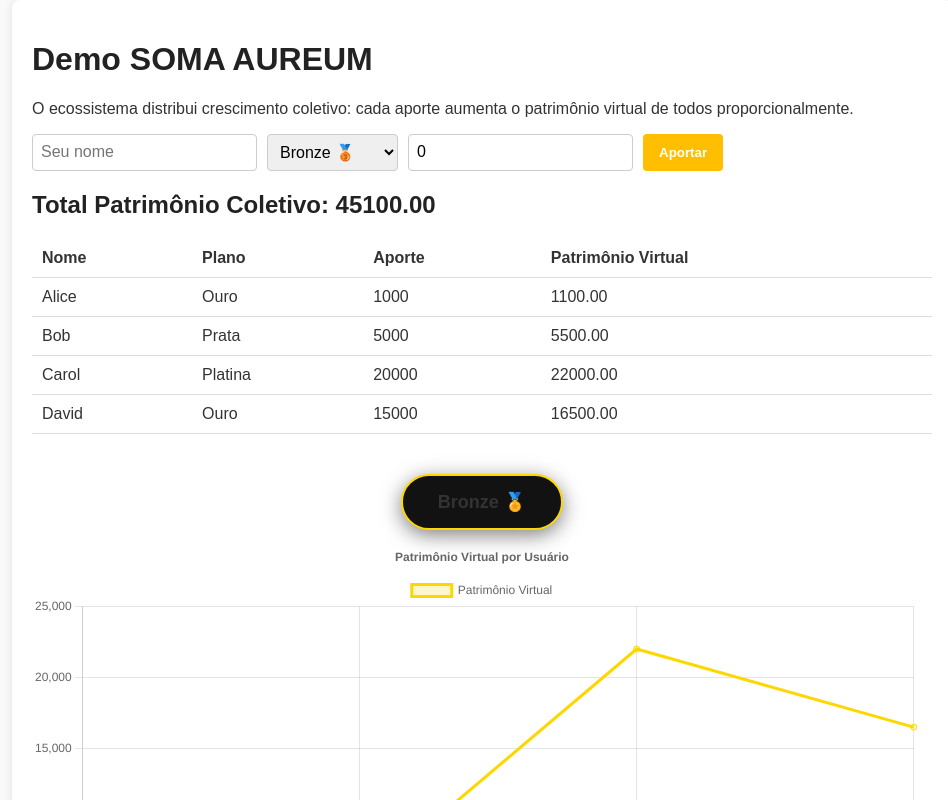
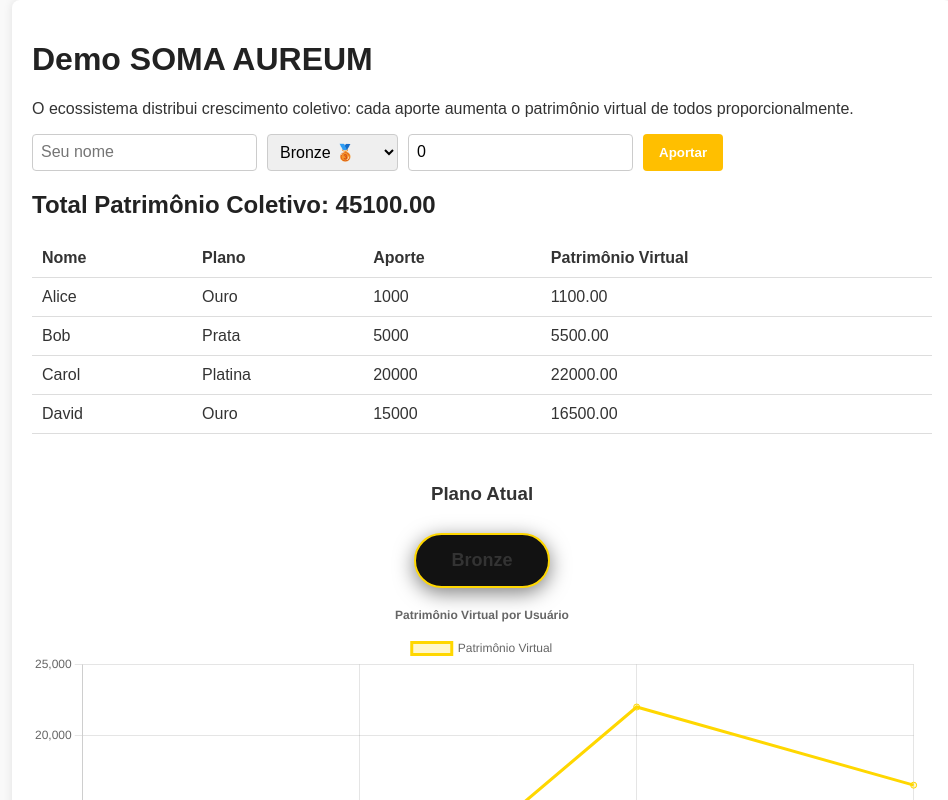
Before and after one commit to Claratrade33/soma-aureum, a React (Create React App) app in the folder frontend/: page / in a window 1280 px wide. Shown: the top 800 px of the page, without its empty margins (158-1106 px from the left). Built offline with nearby package versions, Linux system fonts and the light colour scheme.

Commit message:
Atualizar o Badges.js

```diff
--- a/frontend/src/components/Badges.js
+++ b/frontend/src/components/Badges.js
@@ -2,13 +2,14 @@ import React from 'react';
 import './Badges.css';
 
 function Badges({ user }) {
-    const { plan } = user;
+    const plan = user.plan;
 
     return (
         <div className="badges-container">
-            <div className="badge">
-                {plan} <span>🏅</span>
-            </div>
+            <h3>Plano Atual</h3>
+            <span className={`badge badge-${plan.toLowerCase()}`}>
+                {plan}
+            </span>
         </div>
     );
 }
```
